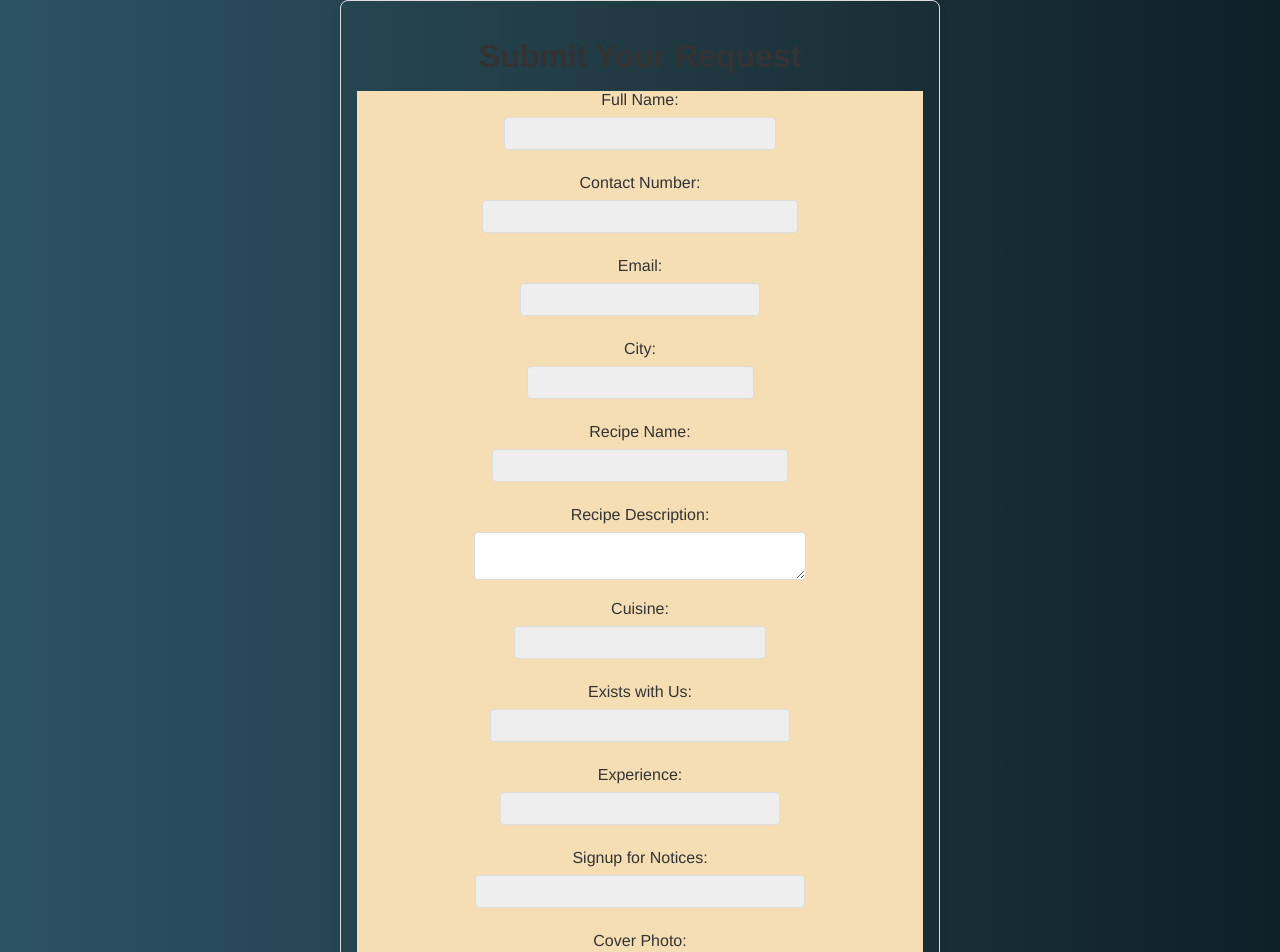
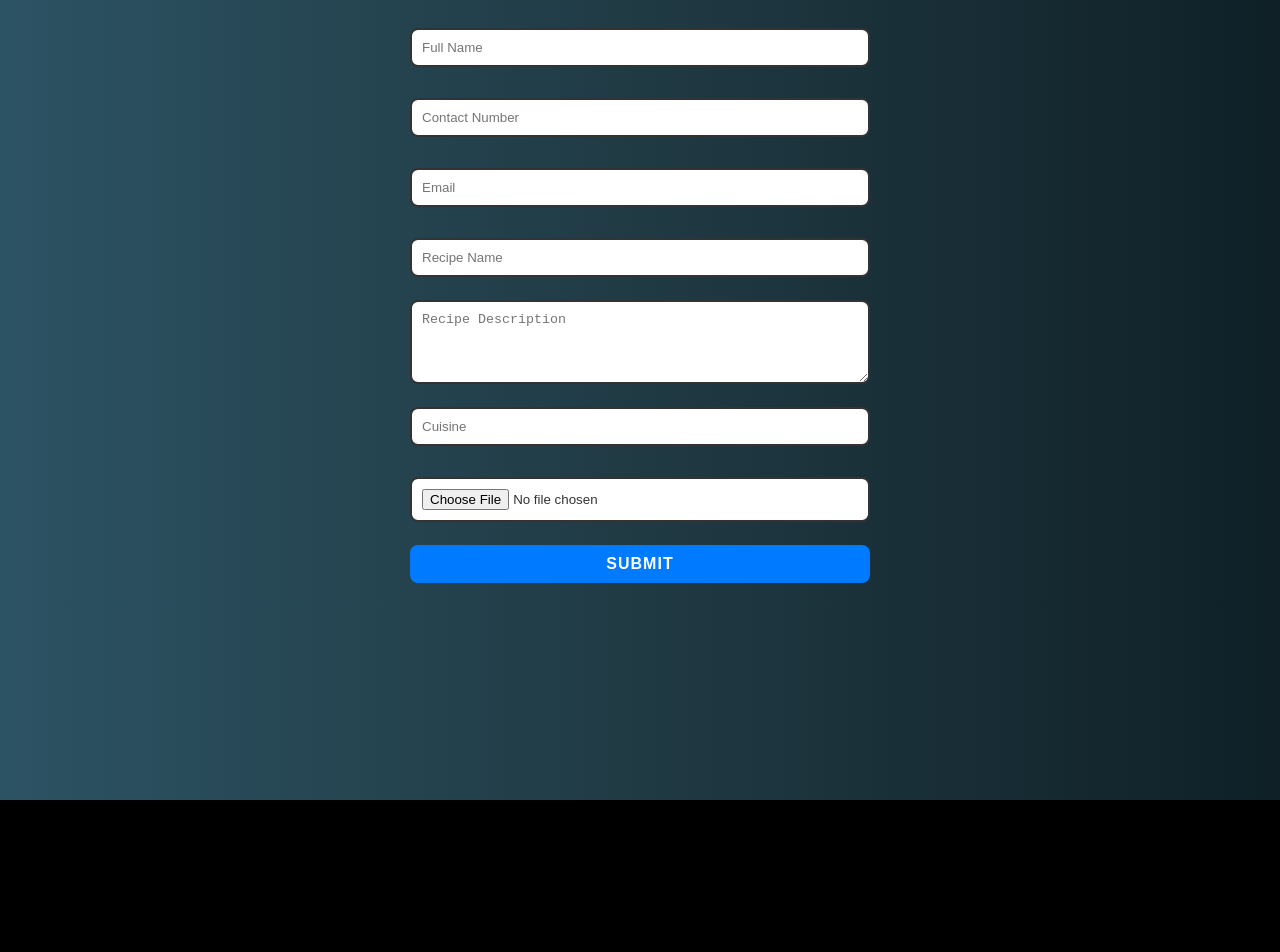
Before and after one commit to rit1902/Flavors, a React (Create React App) app: page /request in a window 1280 px wide. Shown: the top 952 px of the page. After the commit the page ends 800 px from the top, so only its background shows below. Built offline with nearby package versions, Linux system fonts and the light colour scheme.

Commit message:
Second Commit

```diff
--- a/src/components/homepage.css
+++ b/src/components/homepage.css
@@ -5,9 +5,9 @@ body {
   margin: 0;
   padding: 0;
   font-family: Arial, sans-serif;
-  background: #0F2027;  /* fallback for old browsers */
-background: -webkit-linear-gradient(to right, #2C5364, #203A43, #0F2027);  /* Chrome 10-25, Safari 5.1-6 */
-background: linear-gradient(to right, #2C5364, #203A43, #0F2027); /* W3C, IE 10+/ Edge, Firefox 16+, Chrome 26+, Opera 12+, Safari 7+ */
+  background: #0F2027;
+background: -webkit-linear-gradient(to right, #2C5364, #203A43, #0F2027);
+background: linear-gradient(to right, #2C5364, #203A43, #0F2027);
 
 }
 
--- a/src/components/request.css
+++ b/src/components/request.css
@@ -1,45 +1,37 @@
-.request-form {
-    max-width: 600px;
+.custom-form-wrapper {
+  /* background-image: url('/src/assests/request.jpg');  */
+  background-size: cover;
+  padding: 20px;
+  border-radius: 10px;
+  max-width: 500px;
   margin: auto;
-    padding: 1rem;
-    border: 1px solid #ddd;
-    border-radius: 8px;
-    box-shadow: 0 4px 8px rgba(0, 0, 0, 0.1);
+  color: #fff;
 }
 
-  .request-form h1 {
-    margin-bottom: 1rem;
-    text-align: center;
+.custom-form-container {
+  display: flex;
+  flex-direction: column;
+  gap: 15px;
 }
 
-  .request-form label {
-    display: block;
-    margin-bottom: 1rem;
+.custom-input, .custom-textarea {
+  padding: 10px;
+  border: 2px solid #333;
+  border-radius: 8px;
+  background: #fff;
+  color: #333;
 }
 
-  .request-form input,
-  .request-form textarea {
-    width: 100%;
-    padding: 0.5rem;
-    margin-top: 0.5rem;
-    border: 1px solid #ddd;
-    border-radius: 4px;
+.custom-button {
+  padding: 10px 20px;
+  border: none;
+  border-radius: 8px;
+  background-color: #007BFF;
+  color: #fff;
+  cursor: pointer;
+  font-size: 16px;
 }
 
-  .request-form button {
-    padding: 0.5rem 1rem;
-    background-color: #4CAF50;
-    color: white;
-    border: none;
-    border-radius: 4px;
-    cursor: pointer;
+.custom-button:hover {
+  background-color: #0056b3;
 }
-
-  .request-form button:hover {
-    background-color: #45a049;
-  }
-
-  .error {
-    color: red;
-    font-weight: bold;
-  }
--- a/src/components/request.jsx
+++ b/src/components/request.jsx
@@ -1,116 +1,21 @@
-import React, { useState } from 'react';
-import axios from 'axios';
+import React from 'react';
 import './request.css';
 
 const Request = () => {
-  const [submitted, setSubmitted] = useState(false);
-  const [formData, setFormData] = useState({});
-  const [error, setError] = useState(null);
-
-  const handleChange = (e) => {
-    const { name, value, files } = e.target;
-    setFormData(prevFormData => ({
-      ...prevFormData,
-      [name]: files ? files[0] : value
-    }));
-    console.log(`Updated field ${name}:`, files ? files[0] : value); // Debugging line
-  };
-
-  const handleSubmit = async (event) => {
-    event.preventDefault();
-    const formDataToSend = new FormData();
-
-    Object.keys(formData).forEach(key => {
-      if (formData[key]) {
-        formDataToSend.append(key, formData[key]);
-      }
-    });
-
-    console.log('FormData to send:', formDataToSend); // Debugging line
-
-    try {
-      const response = await axios.post('http://localhost:8080/api/requests/create', formDataToSend, {
-        headers: {
-          'Content-Type': 'multipart/form-data',
-        },
-      });
-      console.log('Request submitted:', response.data);
-      setSubmitted(true);
-      setFormData({});
-      setError(null);
-      alert('Request submitted successfully!');
-    } catch (error) {
-      if (error.response) {
-        console.error('Server Error:', error.response.data);
-        setError(`Server Error: ${error.response.data.message || 'Please try again.'}`);
-      } else if (error.request) {
-        console.error('No Response:', error.request);
-        setError('No response received from the server. Please check your network connection.');
-      } else {
-        console.error('Error:', error.message);
-        setError(`Error: ${error.message}`);
-      }
-    }
-  };
-
-  return (
-    <div className="request-form">
-      <h1>Submit Your Request</h1>
-      <form onSubmit={handleSubmit}>
-        <label>
-          Full Name:
-          <input type="text" name="fullName" onChange={handleChange} />
-        </label>
-        <label>
-          Contact Number:
-          <input type="text" name="contactNumber" onChange={handleChange} />
-        </label>
-        <label>
-          Email:
-          <input type="email" name="email" onChange={handleChange} />
-        </label>
-        <label>
-          City:
-          <input type="text" name="city" onChange={handleChange} />
-        </label>
-        <label>
-          Recipe Name:
-          <input type="text" name="recipeName" onChange={handleChange} />
-        </label>
-        <label>
-          Recipe Description:
-          <textarea name="recipeDescription" onChange={handleChange}></textarea>
-        </label>
-        <label>
-          Cuisine:
-          <input type="text" name="cuisine" onChange={handleChange} />
-        </label>
-        <label>
-          Exists with Us:
-          <input type="text" name="existsWithUs" onChange={handleChange} />
-        </label>
-        <label>
-          Experience:
-          <input type="text" name="experience" onChange={handleChange} />
-        </label>
-        <label>
-          Signup for Notices:
-          <input type="text" name="signupForNotices" onChange={handleChange} />
-        </label>
-        <label>
-          Cover Photo:
-          <input type="file" name="coverPhoto" onChange={handleChange} />
-        </label>
-        <label>
-          Food Label:
-          <input type="file" name="foodLabel" onChange={handleChange} />
-        </label>
-        <button type="submit">Submit Request</button>
-      </form>
-      {/* {submitted && <p>Your request has been submitted successfully!</p>}
-      {error && <p className="error">{error}</p>} */}
-    </div>
-  );
+    return (
+        <div className="custom-form-wrapper">
+            <div className="custom-form-container">
+                <input type="text" className="custom-input" placeholder="Full Name" required />
+                <input type="tel" className="custom-input" placeholder="Contact Number" required />
+                <input type="email" className="custom-input" placeholder="Email" required />
+                <input type="text" className="custom-input" placeholder="Recipe Name" required />
+                <textarea className="custom-textarea" rows="4" placeholder="Recipe Description" required></textarea>
+                <input type="text" className="custom-input" placeholder="Cuisine" required />
+                <input type="file" className="custom-input" accept="image/*" placeholder="Cover Photo" />
+                <button type="submit" className="custom-button">Submit</button>
+            </div>
+        </div>
+    );
 };
 
 export default Request;
```
Also changed, not shown: src/assests/request.jpg (added). Lines whose indentation alone changed are shown as unchanged.
